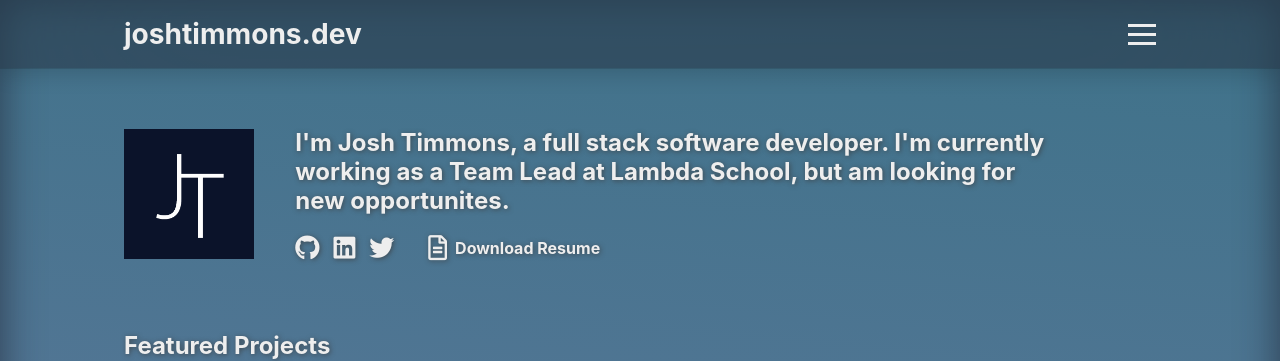
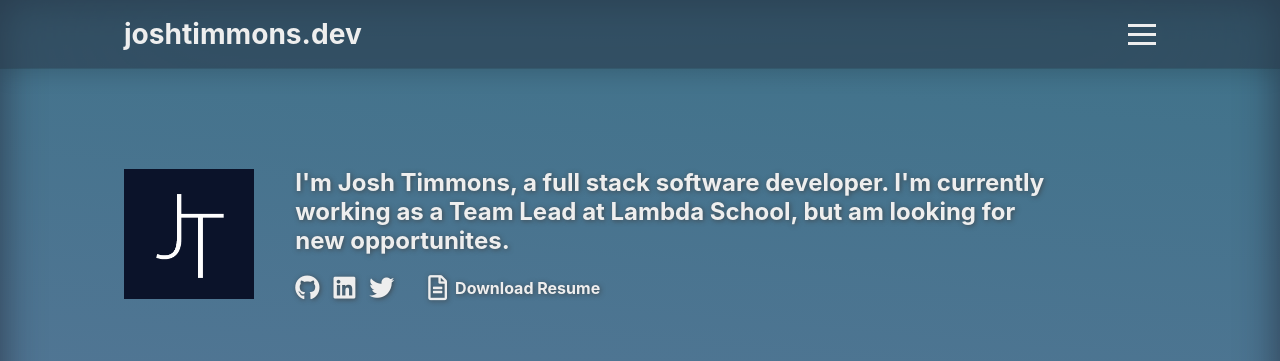
Before and after one commit to josh182014/portfolio-site, a React (Create React App) app: page / in a window 1280 px wide. Shown: the top 361 px of the page. Built offline with nearby package versions, Linux system fonts and the light colour scheme.

Commit message:
adjusted margins

```diff
--- a/src/components/Header/header.scss
+++ b/src/components/Header/header.scss
@@ -3,7 +3,7 @@
 .intro {
     display: flex;
     flex-wrap: wrap;
-    margin-top: $headerHeight + 60px;
+    margin-top: $headerHeight + 100px;
     justify-content: center;
     width: 100%;
 
--- a/src/components/Projects/Projects.scss
+++ b/src/components/Projects/Projects.scss
@@ -5,7 +5,7 @@
     flex-direction: row;
     flex-wrap: wrap;
     width: 100%;
-    margin-top: 20px;
+    margin-top: 50px;
     padding-bottom: 20px;
 
     .featuredProjects {
```
